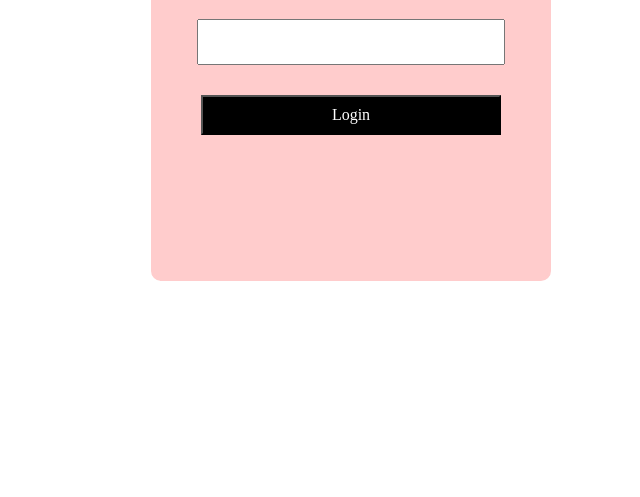
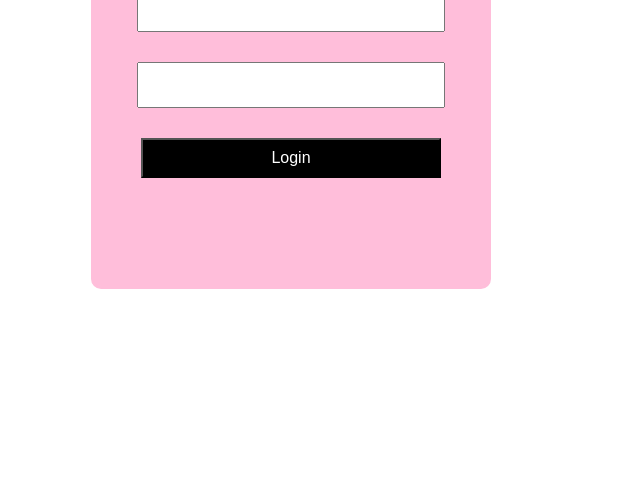
Before and after one commit to banngirasuuu/kotoko-utsunomiya-ban, a plain HTML site: page stacks/stacks.html in a window 1280 px wide. Shown: the part 319-816 px from the top of the page, without its empty margins (349-989 px from the left). Drawn offline with Linux system fonts and the light colour scheme.

Commit message:
stacksログイン画面の修正

```diff
--- a/stacks/stacks.css
+++ b/stacks/stacks.css
@@ -1,25 +1,25 @@
 .loginpage {
   width: 100%;
-  height: 100%;
+  height: 100vh;
+  display: flex;
+  justify-content: center;
+  align-items: center;
 }
 
 .loginform_box {
-  position: absolute;
-  top: 150px;
-  left: 500px;
   box-sizing: border-box;
   width: 400px;
-  height: 450px;
+  height: 400px;
   padding: 20px;
-  background: #ffcccc;
-  border: solid 3px #ffcccc;
+  background: #ffbeda;
+  border: solid 3px #ffbeda;
   border-radius: 10px;
   text-align: center;
+  font-family: serif;
 }
 
 .loginform_title {
-  font-family: serif;
-  color: #000;
+  color: #000000;
   font-size: 4em;
   margin: 0%;
   padding: 0%;
@@ -28,26 +28,23 @@
 .loginform_email {
   width: 300px;
   height: 40px;
-  font-family: serif;
-  color: #000;
+  color: #000000;
   font-size: 1em;
-  margin: 15px;
 }
 
 .loginform_password {
   width: 300px;
   height: 40px;
-  font-family: serif;
-  color: #000;
+  color: #000000;
   font-size: 1em;
-  margin: 15px;
+  margin-top: 30px;
 }
+
 .loginform_button {
   width: 300px;
   height: 40px;
-  font-family: serif;
-  color: #fff;
+  color: #ffffff;
   font-size: 1em;
-  margin: 15px;
-  background: #000;
+  margin-top: 30px;
+  background: #000000;
 }
--- a/stacks/stacks.html
+++ b/stacks/stacks.html
@@ -11,9 +11,10 @@
       <div class="loginform_box">
         <h1 class="loginform_title">stacks</h1>
         <form>
-          <input type="email" class="loginform_email" />
-          <input type="password" class="loginform_password" />
-          <input type="button" value="Login" class="loginform_button" />
+            <input type="email" class="loginform_email" />
+            <input type="password" class="loginform_password" />
+            <input type="button" value="Login" class="loginform_button" />
+          </div>
         </form>
       </div>
     </div>
```
